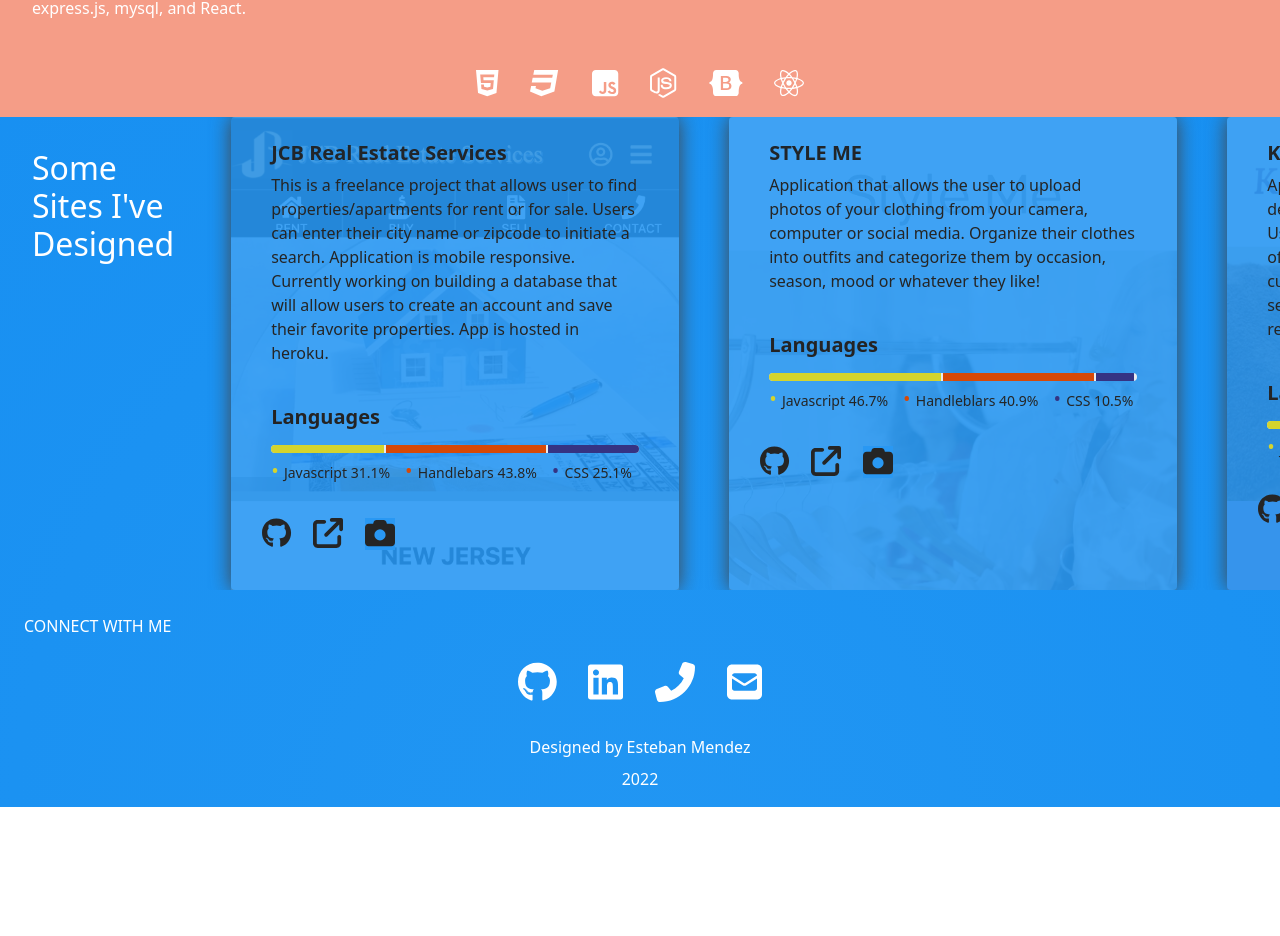
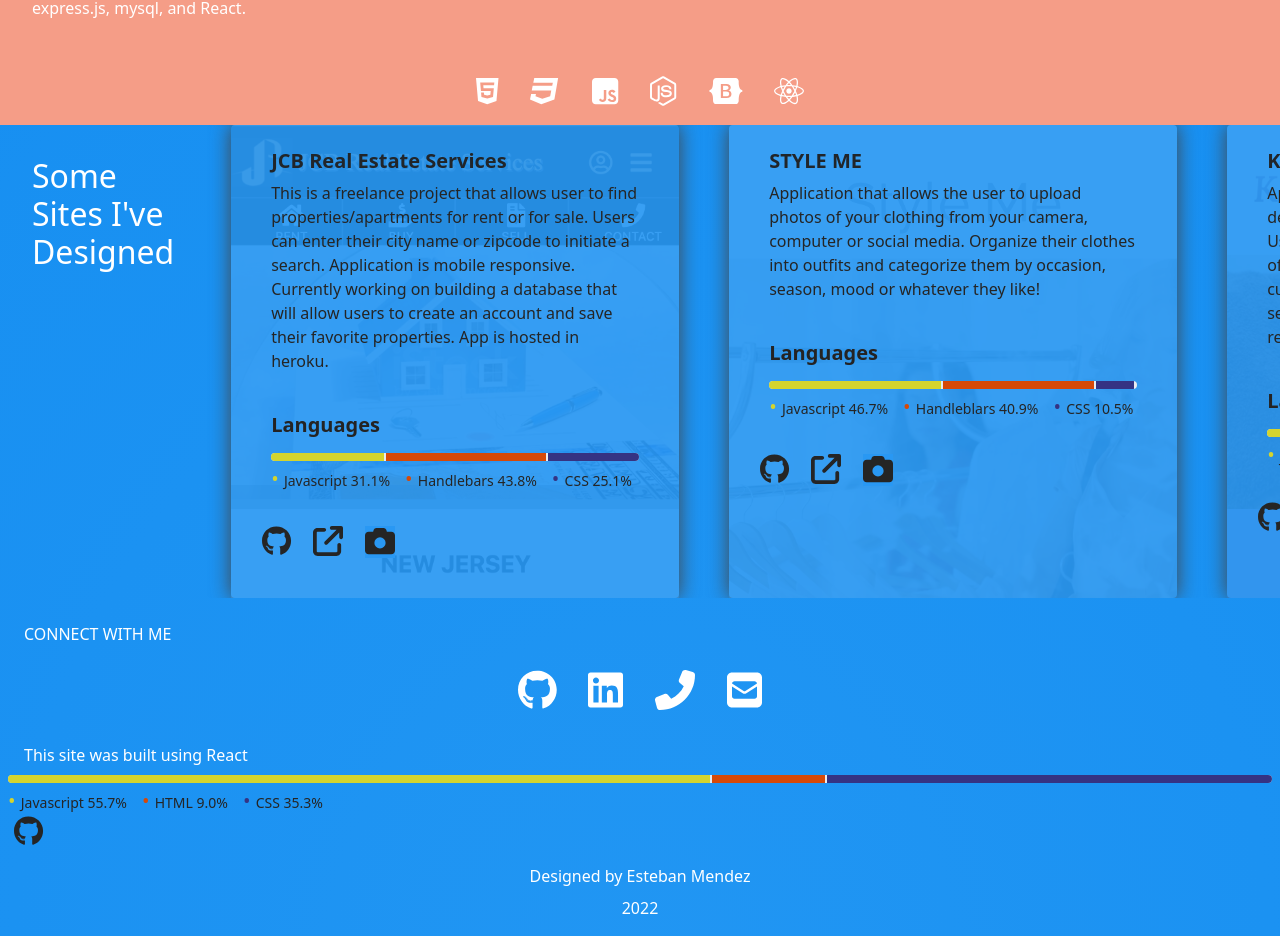
Before and after one commit to Esmendez90/portfolio, a React (Create React App) app in the folder my_portfolio/: page / in a window 1280 px wide. Shown: the part 536-1472 px from the top of the page. Before the commit the page ends 1343 px from the top, so only its background shows below. Built offline with nearby package versions, Linux system fonts and the light colour scheme.

Commit message:
added progress bar component

```diff
--- a/my_portfolio/src/components/Banner/style.css
+++ b/my_portfolio/src/components/Banner/style.css
@@ -4,7 +4,7 @@
 }
 
 .banner > ul {
-    margin-bottom: 0;
+  margin: 0.5rem auto auto;
 }
 
 .banner > p {
--- a/my_portfolio/src/components/Card/Card.js
+++ b/my_portfolio/src/components/Card/Card.js
@@ -2,6 +2,7 @@ import React from "react";
 import "./style.css";
 import { Card } from "react-bootstrap";
 import cardsProject from "./cardsProjects.json";
+import {ProgressBar} from "../Reusable/Reusable";
 import { FontAwesomeIcon } from "@fortawesome/react-fontawesome";
 let req = require("@fortawesome/free-brands-svg-icons");
 let req2 = require("@fortawesome/free-solid-svg-icons");
@@ -46,31 +47,15 @@ function CardComp() {
 
                 <div className="languages-bar">
                   <Card.Title>Languages</Card.Title>
-                  <span className="progress">
-                    <span
-                      className="progress-item js-bar"
-                      style={{ width: jsPercent }}
-                    ></span>
-                    <span
-                      className="progress-item html-bar"
-                      style={{ width: htmlPercent }}
-                    ></span>
-                    <span
-                      className="progress-item css-bar"
-                      style={{ width: cssPercent }}
-                    ></span>
-                  </span>
-                  <ul className="lang-list-container">
-                    <li className="item js-class">
-                      {js} <span>{jsPercent}</span>
-                    </li>
-                    <li className="item html-class">
-                      {html} <span>{htmlPercent}</span>
-                    </li>
-                    <li className="item css-class">
-                      {css} <span>{cssPercent}</span>
-                    </li>
-                  </ul>
+
+                  <ProgressBar
+                    jsPercent={jsPercent}
+                    htmlPercent={htmlPercent}
+                    cssPercent={cssPercent}
+                    js={js}
+                    html={html}
+                    css={css}
+                  />
                 </div>
 
                 <div className="btn-container">
--- a/my_portfolio/src/components/Card/style.css
+++ b/my_portfolio/src/components/Card/style.css
@@ -14,7 +14,7 @@
 .card-img-top {
   margin: 1rem auto 2rem;
   border-radius: 0.5rem;
-  opacity: 0.1;
+  opacity: 0.07;
   padding-right: 0 !important;
   padding-left: 0 !important;
 }
@@ -33,6 +33,8 @@
 
 .port-img-container {
   position: absolute;
+  height: 100%;
+  overflow: hidden;
 }
 
 .btn-container > ul {
--- a/my_portfolio/src/components/Footer/Footer.js
+++ b/my_portfolio/src/components/Footer/Footer.js
@@ -1,13 +1,16 @@
 import React from "react";
 import "./style.css";
 import { ListEl } from "../Reusable/Reusable";
+import { ProgressBar } from "../Reusable/Reusable";
 import { FontAwesomeIcon } from "@fortawesome/react-fontawesome";
+import { faGithub } from "@fortawesome/free-brands-svg-icons";
 import Icons from "./icons.json";
+
 let req;
 
 function Footer() {
   return (
-    <div id="footer" className="footer">
+    <div id="contact" className="footer">
       <footer>
         <p>CONNECT WITH ME</p>
 
@@ -28,8 +31,34 @@ function Footer() {
             );
           })}
         </ul>
-        <p style={{textAlign:"center"}}>Designed by Esteban Mendez</p>
-        <p style={{textAlign:"center", marginTop:"0"}}>2022</p>
+        <div>
+          <p>This site was built using React</p>
+          <ProgressBar
+            jsPercent="55.7%"
+            htmlPercent="9.0%"
+            cssPercent="35.3%"
+            js="Javascript"
+            html="HTML"
+            css="CSS"
+
+          />
+          {/* <div className="btn-container">
+            <ul> */}
+              <p className="links-container icon">
+                <a
+                  href="https://github.com/Esmendez90/portfolio"
+                  target="_blank"
+                  rel="noreferrer"
+                >
+                  <FontAwesomeIcon icon={faGithub} />
+                </a>
+              </p>
+            {/* </ul>
+          </div> */}
+
+          <p style={{ textAlign: "center" }}>Designed by Esteban Mendez</p>
+          <p style={{ textAlign: "center", marginTop: "0" }}>2022</p>
+        </div>
       </footer>
     </div>
   );
--- a/my_portfolio/src/components/Header/Header.js
+++ b/my_portfolio/src/components/Header/Header.js
@@ -17,7 +17,7 @@ function Header() {
               <Nav className="me-auto">
                 <Nav.Link href="#">HOME <span className="fontAw-icon"><FontAwesomeIcon icon={faHouse} /></span></Nav.Link>
                 <Nav.Link href="#portfolio">PORTFOLIO <span className="fontAw-icon"><FontAwesomeIcon icon={faFolder} /></span></Nav.Link>
-                <Nav.Link href="#footer">LET'S CONNECT <span className="fontAw-icon"><FontAwesomeIcon icon={faCommentDots} /></span></Nav.Link>
+                <Nav.Link href="#contact">CONTACT<span className="fontAw-icon"><FontAwesomeIcon icon={faCommentDots} /></span></Nav.Link>
                 <div className="resume-container">
                 <Nav.Link href="#link">RESUME</Nav.Link>
                 </div>
--- a/my_portfolio/src/components/Reusable/Reusable.js
+++ b/my_portfolio/src/components/Reusable/Reusable.js
@@ -14,8 +14,42 @@ export function ListEl(props) {
   return (
     <li className={liClass}>
       <a href={href} target={target}>
-       {children}
+        {children}
       </a>
     </li>
   );
 }
+
+export function ProgressBar(props) {
+  let { js, html, css, jsPercent, htmlPercent, cssPercent } = props;
+
+  return (
+    <>
+      <span className="progress">
+        <span
+          className="progress-item js-bar"
+          style={{ width: jsPercent }}
+        ></span>
+        <span
+          className="progress-item html-bar"
+          style={{ width: htmlPercent }}
+        ></span>
+        <span
+          className="progress-item css-bar"
+          style={{ width: cssPercent }}
+        ></span>
+      </span>
+      <ul className="lang-list-container">
+        <li className="item js-class">
+          {js} <span>{jsPercent}</span>
+        </li>
+        <li className="item html-class">
+          {html} <span>{htmlPercent}</span>
+        </li>
+        <li className="item css-class">
+          {css} <span>{cssPercent}</span>
+        </li>
+      </ul>
+    </>
+  );
+}
```
